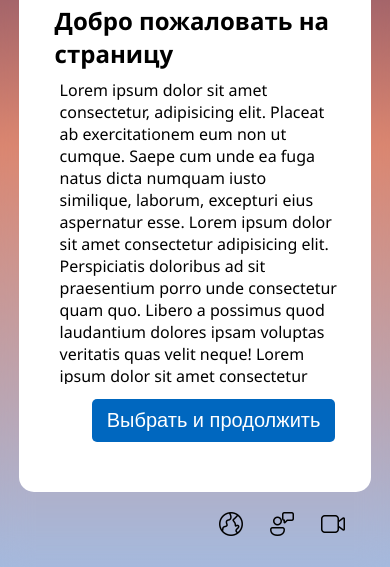
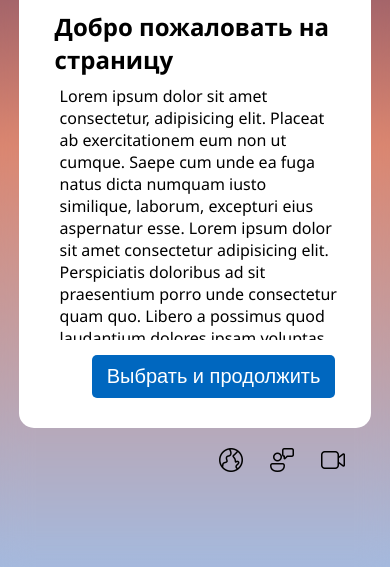
Before and after one commit to rivixal2/rivixal2.github.io, a plain HTML site: page index.html in a window 390 px wide. Shown: the part 277-844 px from the top of the page. Drawn offline with Linux system fonts and the light colour scheme.

Commit message:
Add files via upload

```diff
--- a/assets/css/adaptive.css
+++ b/assets/css/adaptive.css
@@ -3,7 +3,7 @@
         display: flex;
         flex-direction: column;
         width: 80% !important;
-        height: 85%;
+        height: 70%;
     }
     .left {
         align-items: center;
@@ -21,7 +21,7 @@
     }
     .content {
         width: 100%;
-        height: 300px;
+        height: 250px;
     }
     .right .title {
         margin-bottom: 20px !important;
```
